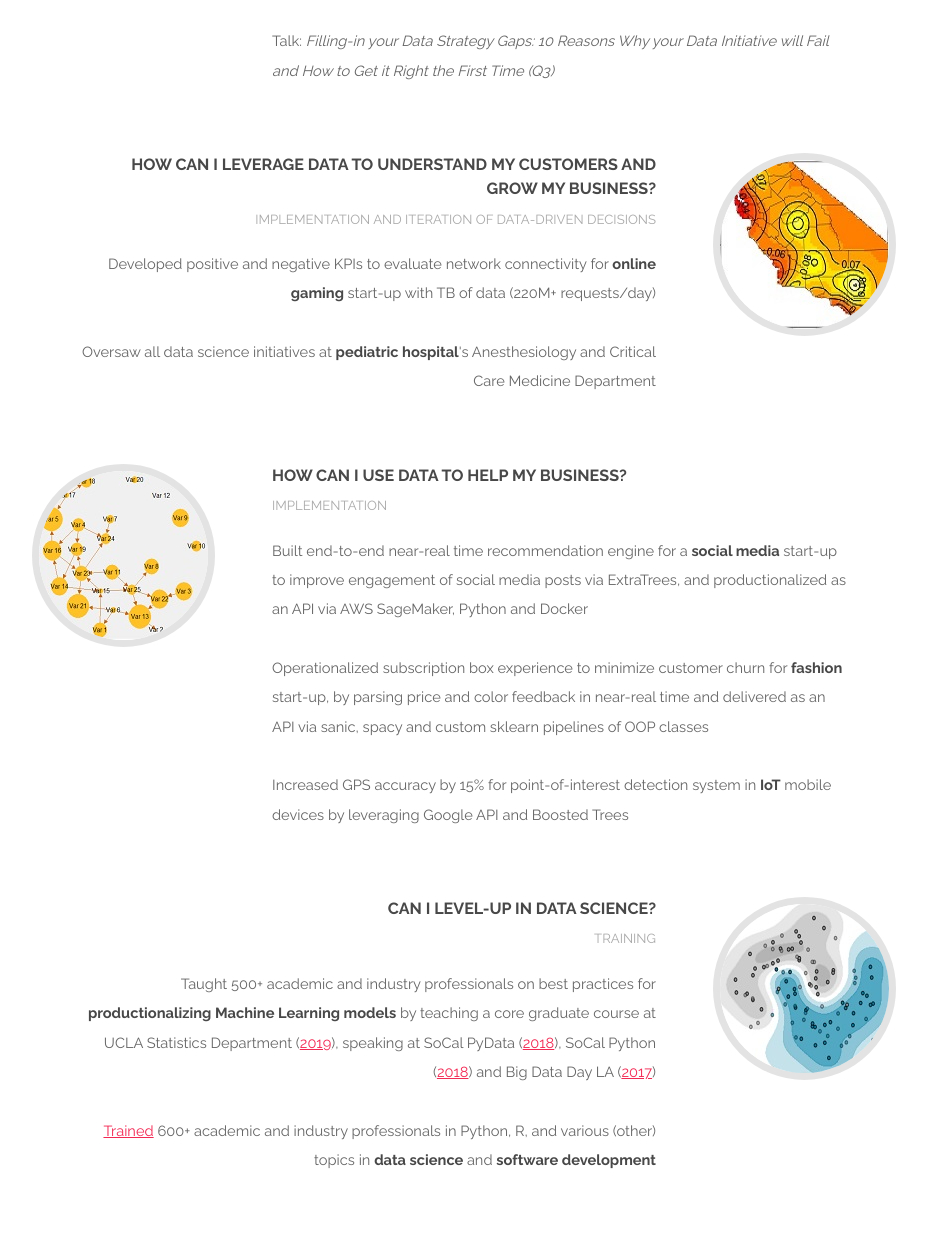
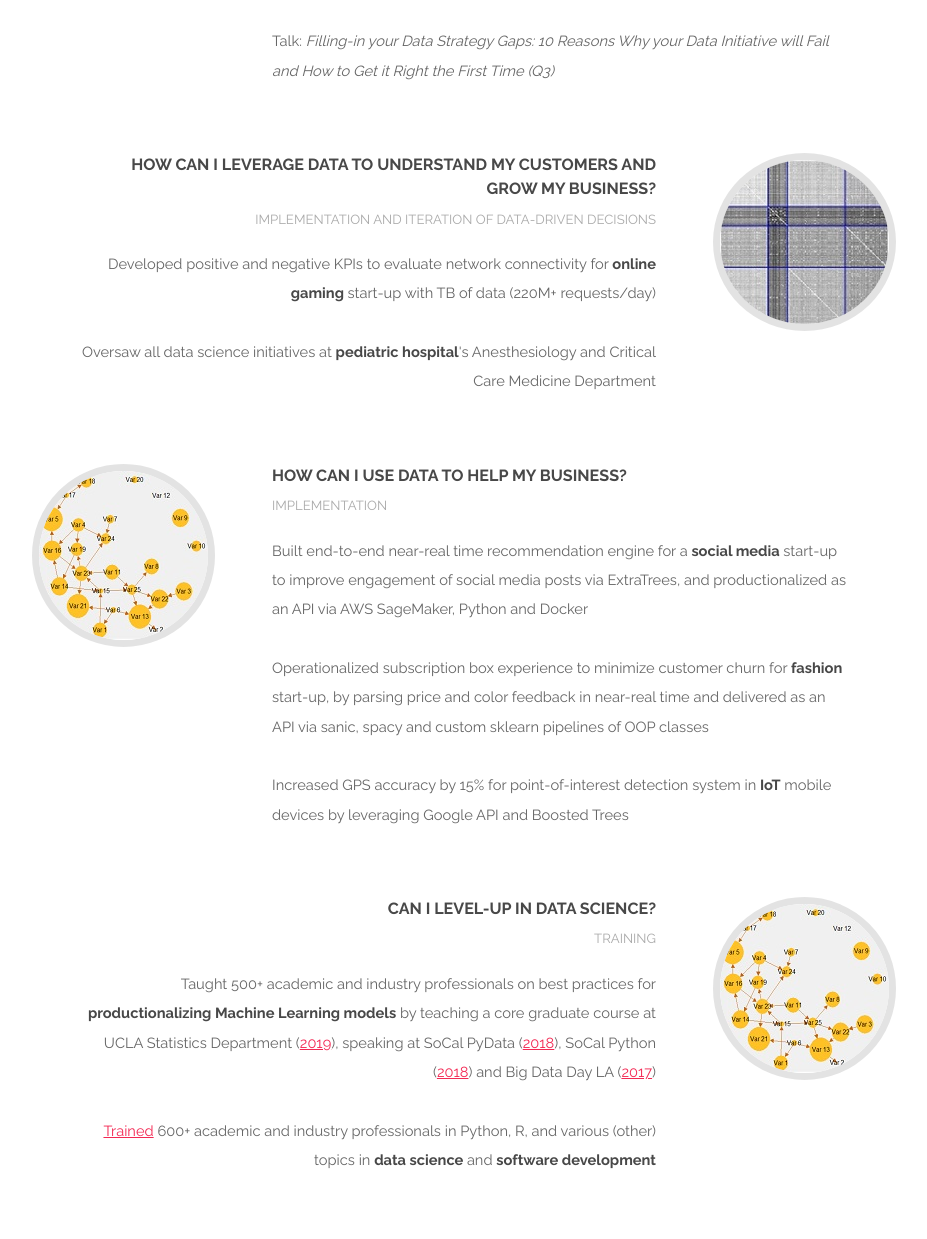
Before and after one commit to ikukuyeva/website, a plain HTML site: page templated-spatial/index.html in a window 1280 px wide. Shown: the part 1669-2908 px from the top of the page, without its empty margins (176-1103 px from the left). Drawn offline with Linux system fonts and the light colour scheme.

Commit message:
Update images that highlight each section to align more with wording in section

```diff
--- a/templated-spatial/index.html
+++ b/templated-spatial/index.html
@@ -106,7 +106,7 @@
 				</div>
 			</div>
 			<div class="feature">
-				<div class="image rounded"><img src="images/pic04.jpg" alt="" /></div>
+				<div class="image rounded"><img src="images/pic08.jpg" alt="" /></div>
 				<div class="content">
 					<header>
 						<h4> DO I NEED BUSINESS + DATA STRATEGY? </h4>
@@ -120,7 +120,7 @@
 				</div>
 			</div>
 			<div class="feature">
-				<div class="image rounded"><img src="images/pic05.jpg" alt="" /></div>
+				<div class="image rounded"><img src="images/pic04.jpg" alt="" /></div>
 				<div class="content">
 					<header>
 						<h4> HOW CAN I LEVERAGE DATA TO UNDERSTAND MY CUSTOMERS AND GROW MY BUSINESS? </h4>
@@ -147,7 +147,7 @@
 				</div>
 			</div>
 			<div class="feature">
-				<div class="image rounded"><img src="images/pic06.jpg" alt="" /></div>
+				<div class="image rounded"><img src="images/pic07.jpg" alt="" /></div>
 				<div class="content">
 					<header>
 						<h4> Can I level-up in Data Science?</h4>
```
